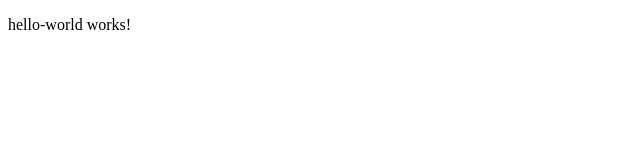
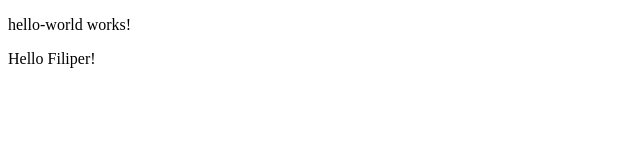
Before and after one commit to dreiv/ng-reddit, an Angular app: page / in a window 1280 px wide. Shown: the top 160 px of the page, without its empty margins (0-640 px from the left). Built offline with nearby package versions, Linux system fonts and the light colour scheme.

Commit message:
added a user item componet.

```diff
--- a/src/app/app.component.html
+++ b/src/app/app.component.html
@@ -1 +1,2 @@
 <app-hello-world></app-hello-world>
+<app-user-item></app-user-item>
--- a/src/app/app.module.ts
+++ b/src/app/app.module.ts
@@ -3,11 +3,13 @@
 
 import { AppComponent } from './app.component';
 import { HelloWorldComponent } from './hello-world/hello-world.component';
+import { UserItemComponent } from './user-item/user-item.component';
 
 @NgModule({
   declarations: [
     AppComponent,
-    HelloWorldComponent
+    HelloWorldComponent,
+    UserItemComponent
   ],
   imports: [
     BrowserModule
--- /dev/null
+++ b/src/app/user-item/user-item.component.html
@@ -0,0 +1,3 @@
+<p>
+  Hello {{name}}!
+</p>
--- /dev/null
+++ b/src/app/user-item/user-item.component.ts
@@ -0,0 +1,19 @@
+import { Component, OnInit } from '@angular/core';
+
+@Component({
+  selector: 'app-user-item',
+  templateUrl: './user-item.component.html',
+  styleUrls: ['./user-item.component.scss']
+})
+export class UserItemComponent implements OnInit {
+
+  name: string;
+
+  constructor() {
+    this.name = 'Filiper';
+  }
+
+  ngOnInit() {
+  }
+
+}
```
Also changed, not shown: src/app/user-item/user-item.component.scss (added), 1 other file (tests, documents, lock files or other folders).
